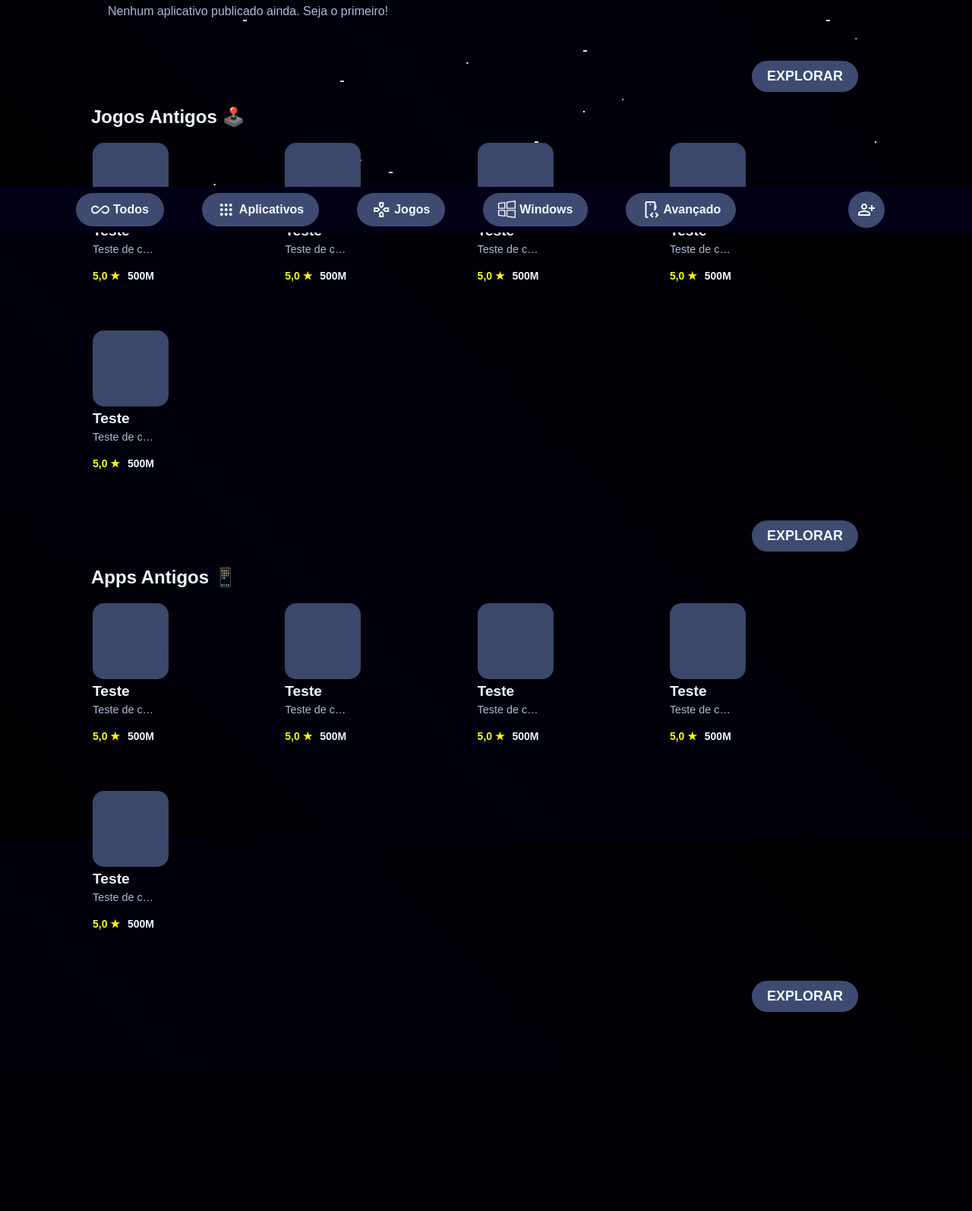
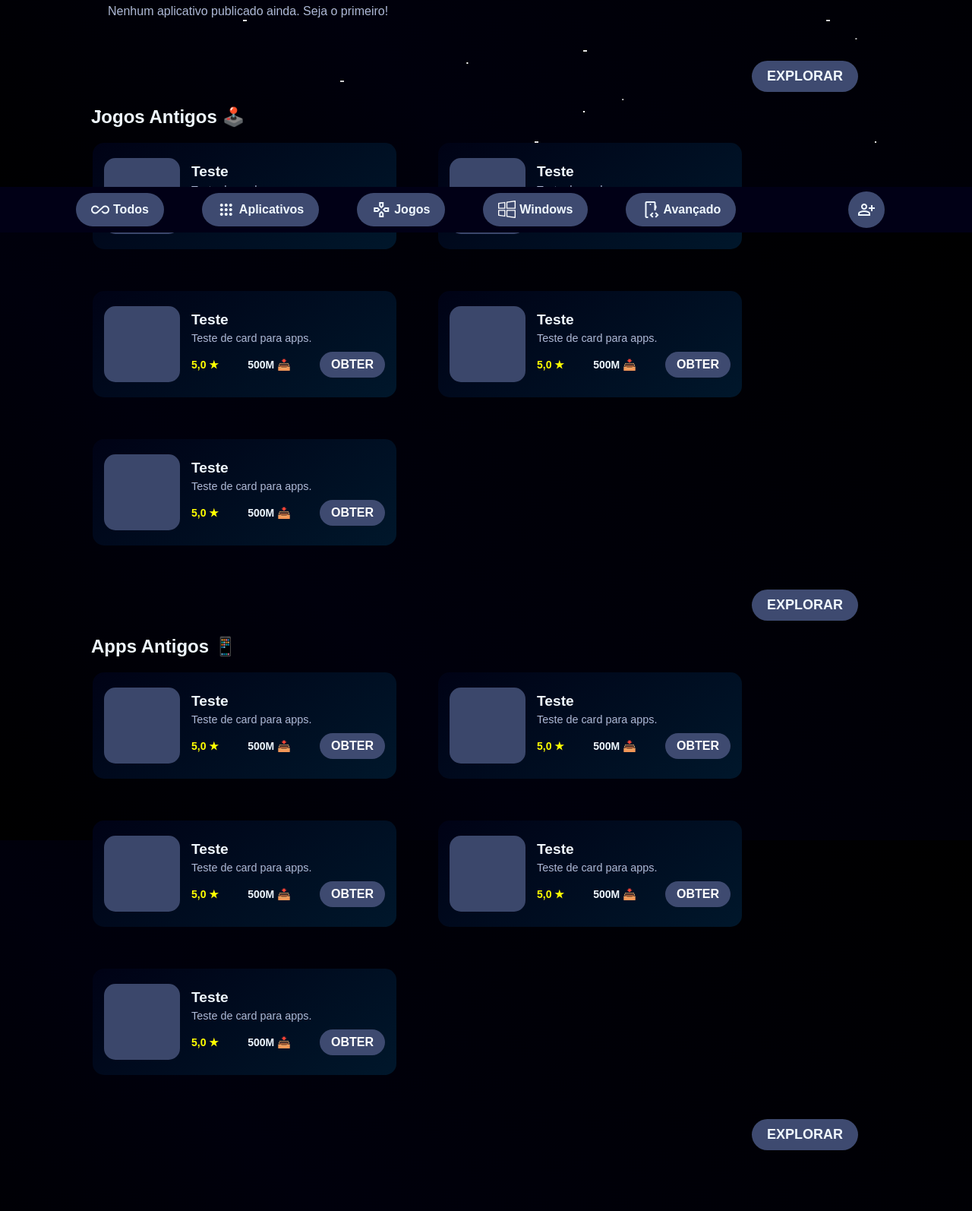
Before and after one commit to MateusPilonetto/GravityStore, a Flask app: page / in a window 1280 px wide. Shown: the part 494-2088 px from the top of the page at 76% size. Before the commit the page ends 1826 px from the top, so only its background shows below. Run offline with Flask 3, Linux system fonts and the light colour scheme; data that the repository does not hold is empty; some libraries are stand-ins or nearby versions; some web fonts are replaced.

Commit message:
Ultima correção CSS

```diff
--- a/projeto_gravity_store/main/static/style.css
+++ b/projeto_gravity_store/main/static/style.css
@@ -774,7 +774,6 @@ main {
 /* ==========================================================================
    6. CARDS DE APLICATIVOS (O SEGREDO DA ORGANIZAÇÃO)
    ========================================================================== */
-/* Container dos cards: flexível e usa GAP para dar espaço automático */
 .cards,
 .cardsG,
 .cardsA {
@@ -786,59 +785,58 @@ main {
   margin-bottom: 30px;
 }
 
-/* O card individual - Transformado em classe (.card) e mais responsivo */
-.card {
+/* O card individual (Aplica-se à classe e ao ID) */
+.card,
+#card {
   display: flex;
   align-items: center;
   background: linear-gradient(145deg, #000215, #00172b);
   width: 400px;
-  min-height: 140px;
+  height: 140px; /* Altura fixa para ficarem todos alinhados */
   border-radius: 15px;
   padding: 15px;
   box-sizing: border-box;
   transition: 0.3s;
+  gap: 15px; /* Novo: Dá espaço entre a imagem e o texto automaticamente */
 }
 
-.card:hover {
+.card:hover,
+#card:hover {
   transform: translateY(-5px);
   box-shadow: 0 10px 20px rgba(0, 0, 0, 0.5);
 }
 
-/* ... código existente das classes .cards e .card ... */
-
 .img {
   width: 100px;
   height: 100px;
-  min-width: 100px; /* Impede a imagem de encolher */
-  background-color: #3b476b; /* Cor para quando não há imagem */
+  flex-shrink: 0; /* A regra de ouro: a imagem NUNCA é esmagada */
+  background-color: #3b476b;
   border-radius: 15px;
-  margin-right: 15px;
   overflow: hidden;
-  flex-shrink: 0; /* O SEGREDO: proíbe o texto de esmagar a imagem */
 }
 
 .infos {
   display: flex;
   flex-direction: column;
-  justify-content: space-between;
-  width: calc(100% - 115px); /* Dá espaço exato para o texto sem empurrar a imagem */
-  overflow: hidden;
+  justify-content: center;
+  flex-grow: 1; /* Pede para ocupar todo o espaço à direita da imagem */
+  min-width: 0; /* O SEGREDO SUPREMO: Permite que o texto gigante seja cortado com os ... */
+  height: 100%;
 }
 
 .title {
-  margin: 0 0 5px 0;
+  margin: 0;
   font-size: 1.2rem;
-  padding-top: 5px;
-  white-space: nowrap; /* Mantém o título numa única linha */
+  white-space: nowrap;
   overflow: hidden;
-  text-overflow: ellipsis; /* Adiciona "..." se o título for comprido */
+  text-overflow: ellipsis;
 }
 
 .text {
-  margin: 0 0 10px 0;
+  margin: 5px 0 10px 0;
   font-size: 0.9rem;
   color: #aeb9d6;
-  white-space: nowrap; /* Mantém a categoria numa única linha */
+  white-space: nowrap;
   overflow: hidden;
   text-overflow: ellipsis;
 }
@@ -851,24 +849,20 @@ main {
   display: flex;
   flex-direction: row;
   align-items: center;
-  justify-content: space-between; /* Espalha tamanho e botão para os lados */
+  justify-content: space-between; /* Encosta o botão e os MB aos cantos opostos */
   width: 100%;
-  gap: 10px;
 }
 
 .stats h4 {
   margin: 0;
   font-size: 14px;
-  white-space: nowrap; /* Impede o "MB" de cair para a linha de baixo */
+  white-space: nowrap;
 }
 
 #avaliacao {
   color: yellow;
 }
 
-/* ... continua com a regra do #obter ... */
-
-/* Botão OBTER dentro do card */
 #obter {
   font-family: "Google Sans", sans-serif;
   font-weight: bold;
@@ -876,8 +870,8 @@ main {
   padding: 8px 15px;
   border-radius: 30px;
   transition: 0.3s;
-  margin-left: auto;
-  /* Joga o botão todo para a direita */
+  text-decoration: none;
+  color: white;
 }
 
 #obter:hover {
```
